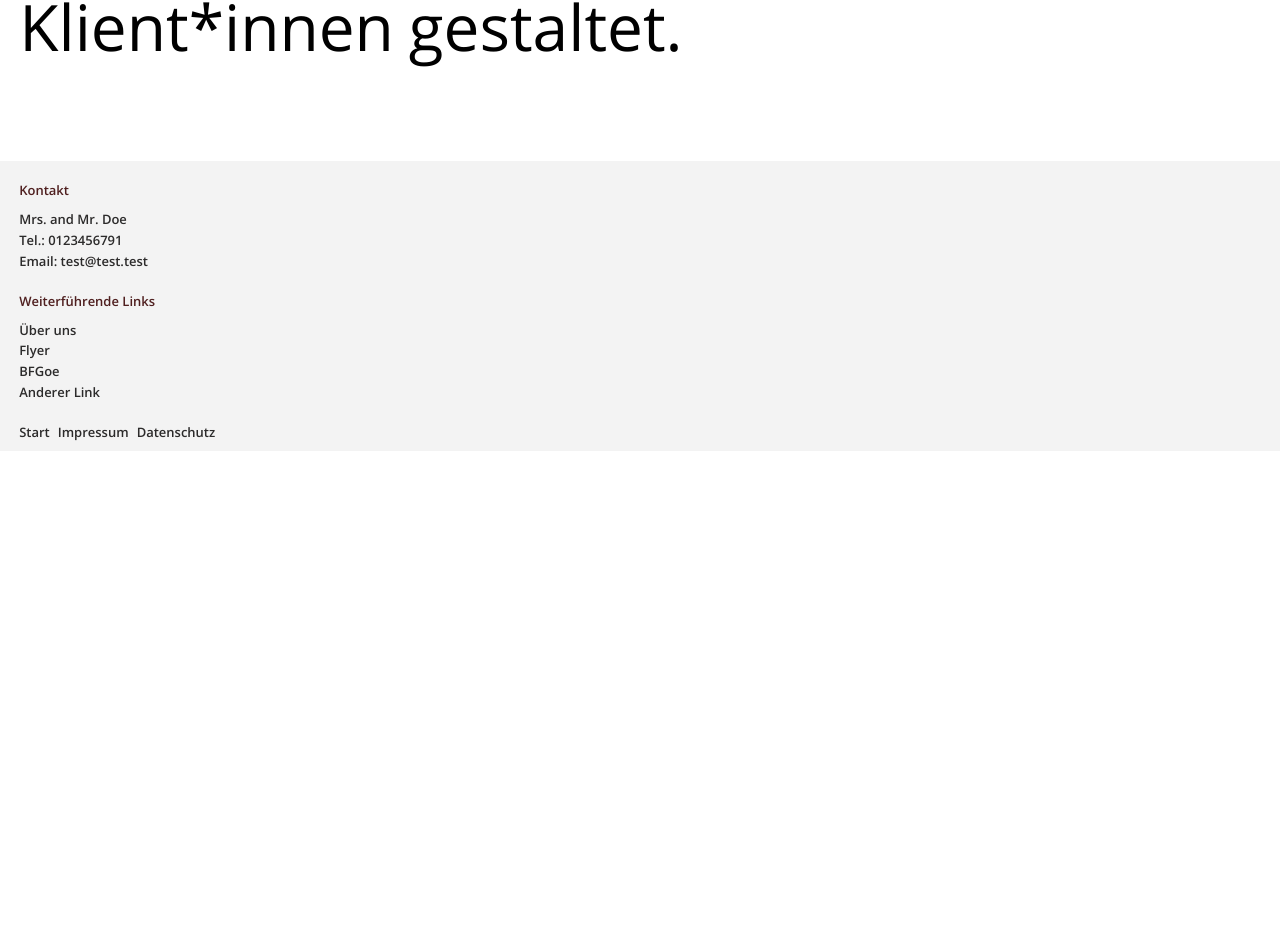
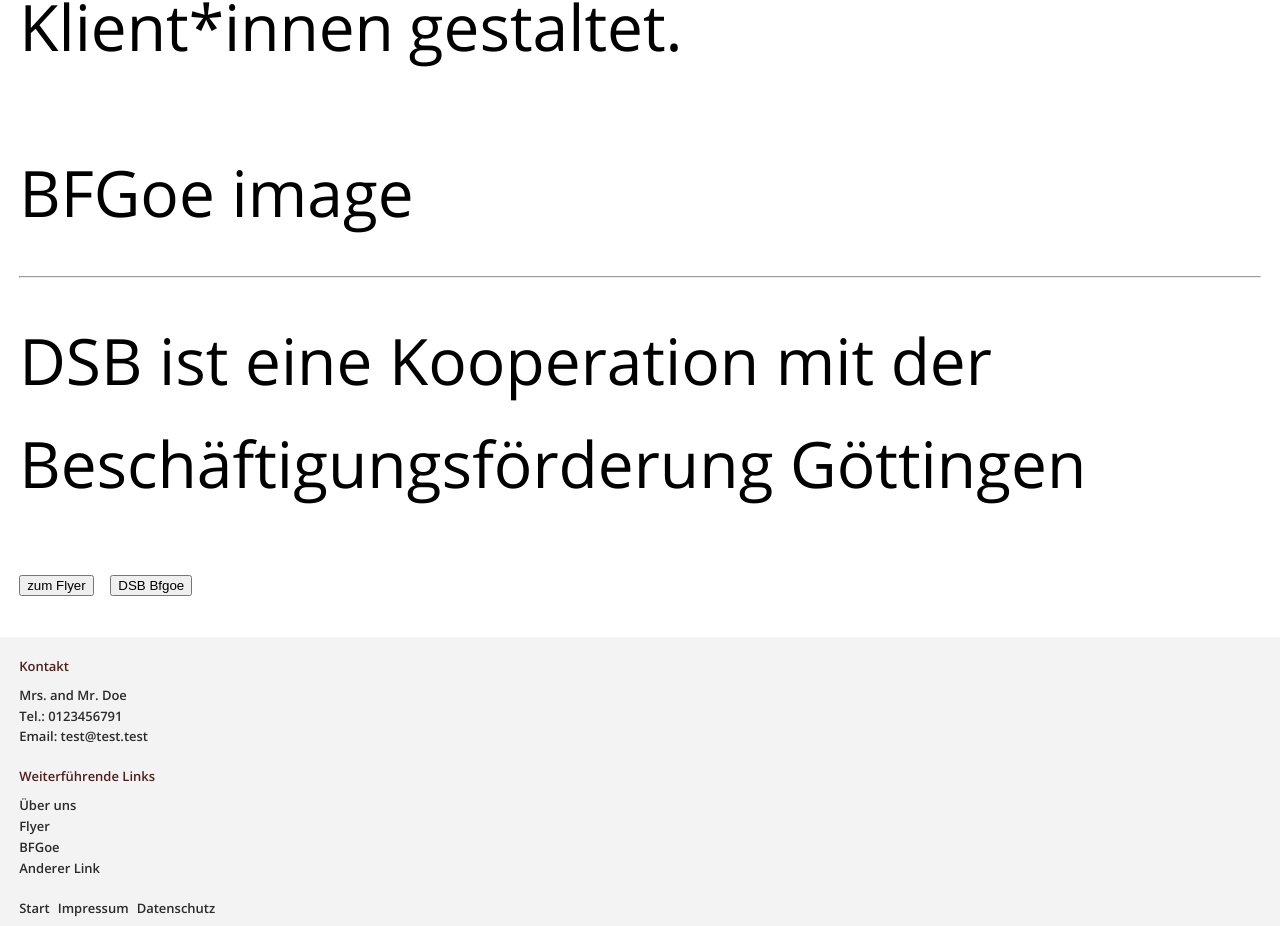
Before and after one commit to JanRiefling/dsb-website, a website: page index.html in a window 1280 px wide. Shown: the part 3900-4826 px from the top of the page. Before the commit the page ends 4351 px from the top, so only its background shows below. Drawn offline with Linux system fonts and the light colour scheme.

Commit message:
Add Cooperation Link

```diff
--- a/index.html
+++ b/index.html
@@ -60,6 +60,18 @@
                 die beratenden und wirksam für die Klient*innen gestaltet.
             </p>
         </article>
+        <div class="bfgoe-card-wrapper">
+            <div class="bfgoe-card-title">
+                BFGoe image
+            </div>
+            <hr>
+            <div class="bfgoe-card-text">
+                DSB ist eine Kooperation mit der
+                Beschäftigungsförderung Göttingen
+            </div>
+            <button class="bfgoe-button">zum Flyer</button>
+            <button class="bfgoe-button">DSB Bfgoe</button>
+        </div>
     </main>
     <footer>
         <div class="contact-wrapper">
--- /dev/null
+++ b/src/scss/components/_bfgoecard.scss
@@ -0,0 +1,5 @@
+.bfgoe-card-wrapper {
+    display: flex;
+    border: 1px, solid, grey;
+    margin: auto;
+}
--- a/src/scss/components/_global.scss
+++ b/src/scss/components/_global.scss
@@ -3,3 +3,4 @@
 @import 'hamburger';
 @import 'header';
 @import 'footer';
+@import 'bfgoecard';
```
